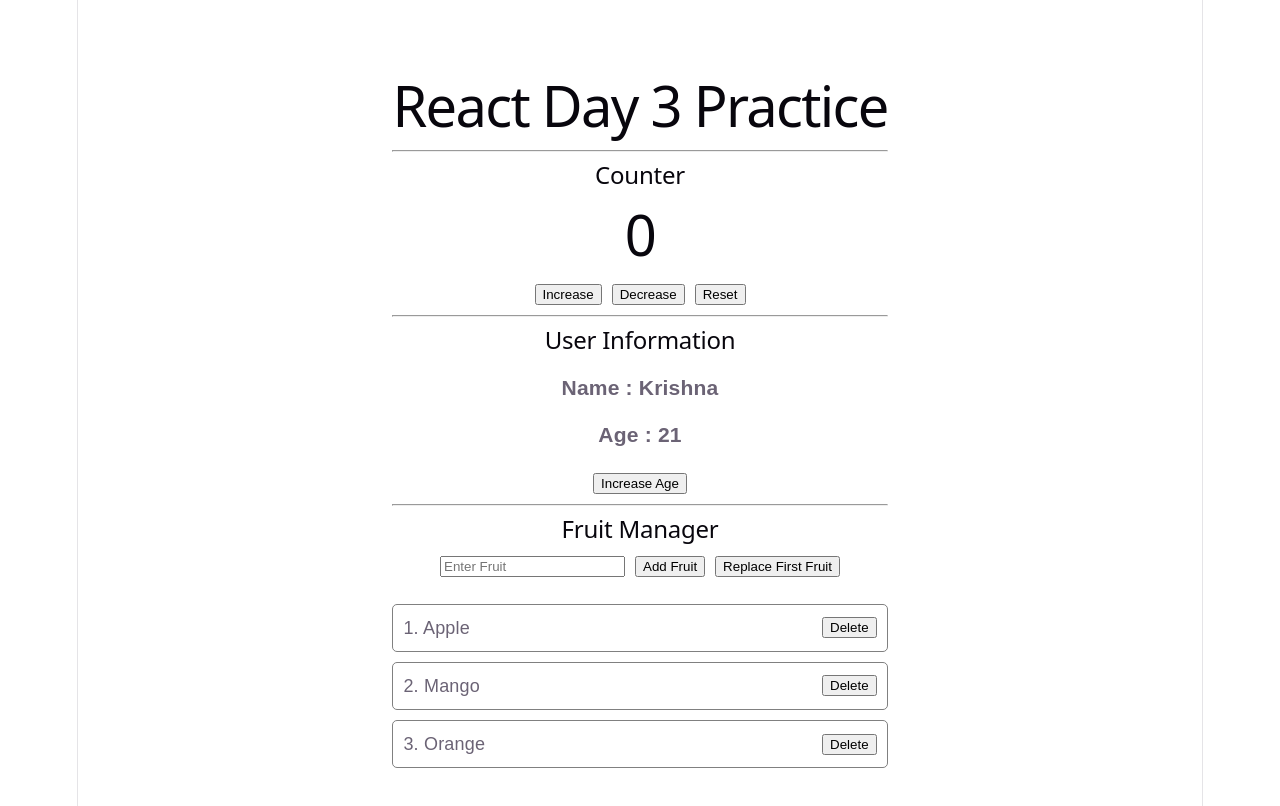
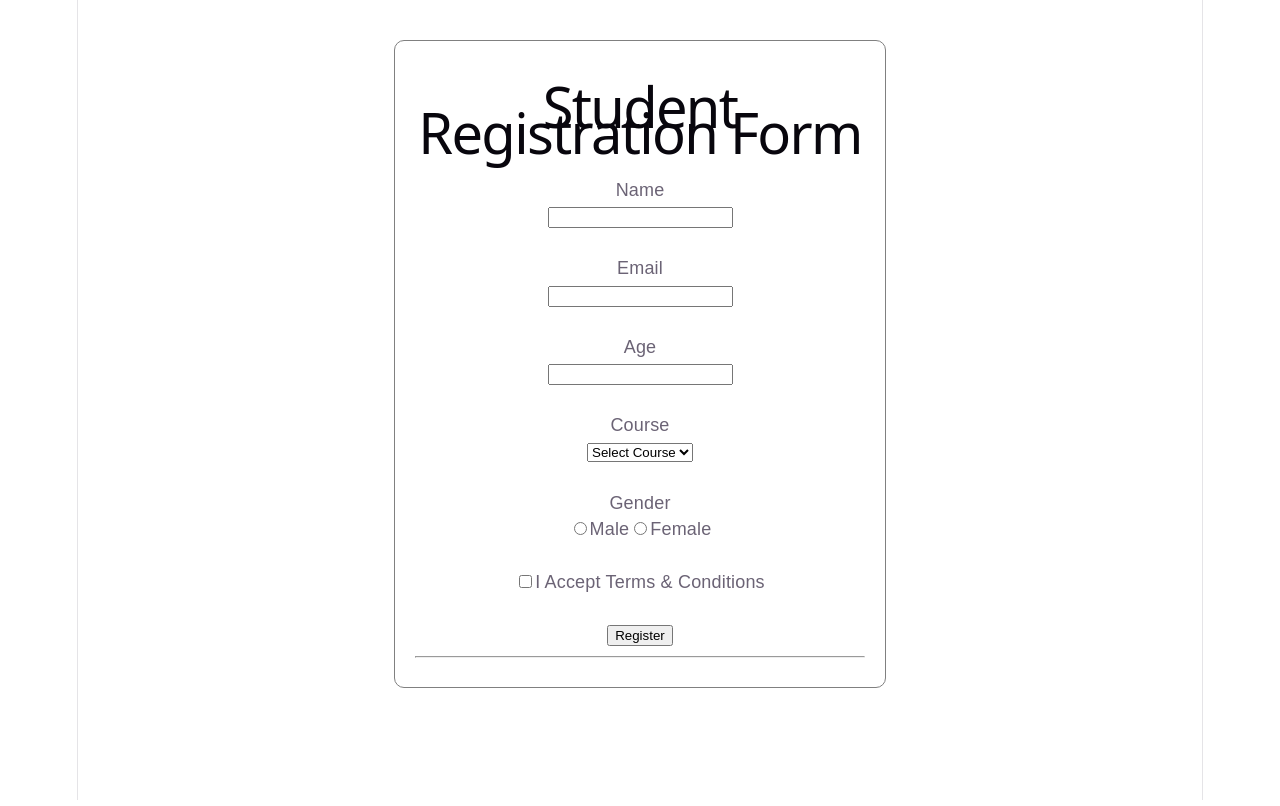
Before and after one commit to developerkrish121/react-learning-journey, a React (Vite) app in the folder react-learning/: page / in a window 1280 px wide. Shown: the top 806 px of the page. Built offline with nearby package versions, Linux system fonts and the light colour scheme.

Commit message:
Day 4: React Forms and Controlled Components

```diff
--- a/react-learning/src/App.jsx
+++ b/react-learning/src/App.jsx
@@ -1,211 +1,195 @@
 import { useState } from "react";
 
 function App() {
-  // ----------------------------
-  // Counter State
-  // ----------------------------
-  const [count, setCount] = useState(0);
-
-  // ----------------------------
-  // Object State
-  // ----------------------------
-  const [user, setUser] = useState({
-    name: "Krishna",
-    age: 21,
+  // -----------------------
+  // Form State
+  // -----------------------
+  const [formData, setFormData] = useState({
+    name: "",
+    email: "",
+    age: "",
+    course: "",
+    gender: "",
+    terms: false,
   });
 
-  // ----------------------------
-  // Array State
-  // ----------------------------
-  const [fruits, setFruits] = useState([
-    "Apple",
-    "Mango",
-    "Orange",
-  ]);
+  // -----------------------
+  // Submitted Data
+  // -----------------------
+  const [submittedData, setSubmittedData] = useState(null);
 
-  // ----------------------------
-  // Input State
-  // ----------------------------
-  const [newFruit, setNewFruit] = useState("");
+  // -----------------------
+  // Handle Input Change
+  // -----------------------
+  const handleChange = (e) => {
+    const { name, value, type, checked } = e.target;
 
-  // ----------------------------
-  // Counter Functions
-  // ----------------------------
-  const increase = () => {
-    setCount(count + 1);
-  };
-
-  const decrease = () => {
-    if (count > 0) {
-      setCount(count - 1);
-    }
-  };
-
-  const reset = () => {
-    setCount(0);
-  };
-
-  // ----------------------------
-  // Object Function
-  // ----------------------------
-  const increaseAge = () => {
-    setUser({
-      ...user,
-      age: user.age + 1,
+    setFormData({
+      ...formData,
+      [name]: type === "checkbox" ? checked : value,
     });
   };
 
-  // ----------------------------
-  // Add Fruit
-  // ----------------------------
-  const addFruit = () => {
-    if (newFruit.trim() === "") {
-      alert("Please enter a fruit name.");
+  // -----------------------
+  // Submit Form
+  // -----------------------
+  const handleSubmit = (e) => {
+    e.preventDefault();
+
+    if (
+      formData.name === "" ||
+      formData.email === "" ||
+      formData.age === "" ||
+      formData.course === "" ||
+      formData.gender === ""
+    ) {
+      alert("Please fill all fields.");
       return;
     }
 
-    setFruits([...fruits, newFruit]);
+    if (!formData.terms) {
+      alert("Please accept Terms & Conditions.");
+      return;
+    }
 
-    setNewFruit("");
-  };
+    setSubmittedData(formData);
 
-  // ----------------------------
-  // Delete Fruit
-  // ----------------------------
-  const deleteFruit = (indexToDelete) => {
-    const updatedFruits = fruits.filter(
-      (_, index) => index !== indexToDelete
-    );
+    alert("Registration Successful!");
 
-    setFruits(updatedFruits);
-  };
-
-  // ----------------------------
-  // Replace First Fruit
-  // ----------------------------
-  const replaceFirstFruit = () => {
-    if (fruits.length === 0) return;
-
-    const updated = [...fruits];
-    updated[0] = "Banana";
-
-    setFruits(updated);
+    setFormData({
+      name: "",
+      email: "",
+      age: "",
+      course: "",
+      gender: "",
+      terms: false,
+    });
   };
 
   return (
     <div
       style={{
-        maxWidth: "700px",
+        width: "450px",
         margin: "40px auto",
         padding: "20px",
+        border: "1px solid gray",
+        borderRadius: "10px",
         fontFamily: "Arial",
       }}
     >
-      <h1 style={{ textAlign: "center" }}>
-        React Day 3 Practice
-      </h1>
+      <h1>Student Registration Form</h1>
+
+      <form onSubmit={handleSubmit}>
+
+        <label>Name</label>
+        <br />
+
+        <input
+          type="text"
+          name="name"
+          value={formData.name}
+          onChange={handleChange}
+        />
+
+        <br /><br />
+
+        <label>Email</label>
+        <br />
+
+        <input
+          type="email"
+          name="email"
+          value={formData.email}
+          onChange={handleChange}
+        />
+
+        <br /><br />
+
+        <label>Age</label>
+        <br />
+
+        <input
+          type="number"
+          name="age"
+          value={formData.age}
+          onChange={handleChange}
+        />
+
+        <br /><br />
+
+        <label>Course</label>
+        <br />
+
+        <select
+          name="course"
+          value={formData.course}
+          onChange={handleChange}
+        >
+          <option value="">Select Course</option>
+          <option value="React">React</option>
+          <option value="Java">Java</option>
+          <option value="Python">Python</option>
+          <option value="MERN">MERN Stack</option>
+        </select>
+
+        <br /><br />
+
+        <label>Gender</label>
+
+        <br />
+
+        <input
+          type="radio"
+          name="gender"
+          value="Male"
+          checked={formData.gender === "Male"}
+          onChange={handleChange}
+        />
+        Male
+
+        <input
+          type="radio"
+          name="gender"
+          value="Female"
+          checked={formData.gender === "Female"}
+          onChange={handleChange}
+        />
+        Female
+
+        <br /><br />
+
+        <input
+          type="checkbox"
+          name="terms"
+          checked={formData.terms}
+          onChange={handleChange}
+        />
+
+        I Accept Terms & Conditions
+
+        <br /><br />
+
+        <button type="submit">
+          Register
+        </button>
+      </form>
 
       <hr />
 
-      {/* ========================= */}
-      {/* Counter */}
-      {/* ========================= */}
+      {submittedData && (
+        <>
+          <h2>Submitted Details</h2>
 
-      <h2>Counter</h2>
+          <p><strong>Name:</strong> {submittedData.name}</p>
 
-      <h1>{count}</h1>
+          <p><strong>Email:</strong> {submittedData.email}</p>
 
-      <button onClick={increase}>Increase</button>
+          <p><strong>Age:</strong> {submittedData.age}</p>
 
-      <button
-        onClick={decrease}
-        style={{ marginLeft: "10px" }}
-      >
-        Decrease
-      </button>
+          <p><strong>Course:</strong> {submittedData.course}</p>
 
-      <button
-        onClick={reset}
-        style={{ marginLeft: "10px" }}
-      >
-        Reset
-      </button>
-
-      <hr />
-
-      {/* ========================= */}
-      {/* Object State */}
-      {/* ========================= */}
-
-      <h2>User Information</h2>
-
-      <h3>Name : {user.name}</h3>
-
-      <h3>Age : {user.age}</h3>
-
-      <button onClick={increaseAge}>
-        Increase Age
-      </button>
-
-      <hr />
-
-      {/* ========================= */}
-      {/* Fruit Manager */}
-      {/* ========================= */}
-
-      <h2>Fruit Manager</h2>
-
-      <input
-        type="text"
-        placeholder="Enter Fruit"
-        value={newFruit}
-        onChange={(e) => setNewFruit(e.target.value)}
-      />
-
-      <button
-        onClick={addFruit}
-        style={{ marginLeft: "10px" }}
-      >
-        Add Fruit
-      </button>
-
-      <button
-        onClick={replaceFirstFruit}
-        style={{ marginLeft: "10px" }}
-      >
-        Replace First Fruit
-      </button>
-
-      <br />
-      <br />
-
-      {fruits.length === 0 ? (
-        <h3>No Fruits Available</h3>
-      ) : (
-        fruits.map((fruit, index) => (
-          <div
-            key={index}
-            style={{
-              display: "flex",
-              justifyContent: "space-between",
-              alignItems: "center",
-              border: "1px solid gray",
-              padding: "10px",
-              marginBottom: "10px",
-              borderRadius: "5px",
-            }}
-          >
-            <span>
-              {index + 1}. {fruit}
-            </span>
-
-            <button
-              onClick={() => deleteFruit(index)}
-            >
-              Delete
-            </button>
-          </div>
-        ))
+          <p><strong>Gender:</strong> {submittedData.gender}</p>
+        </>
       )}
     </div>
   );
```
